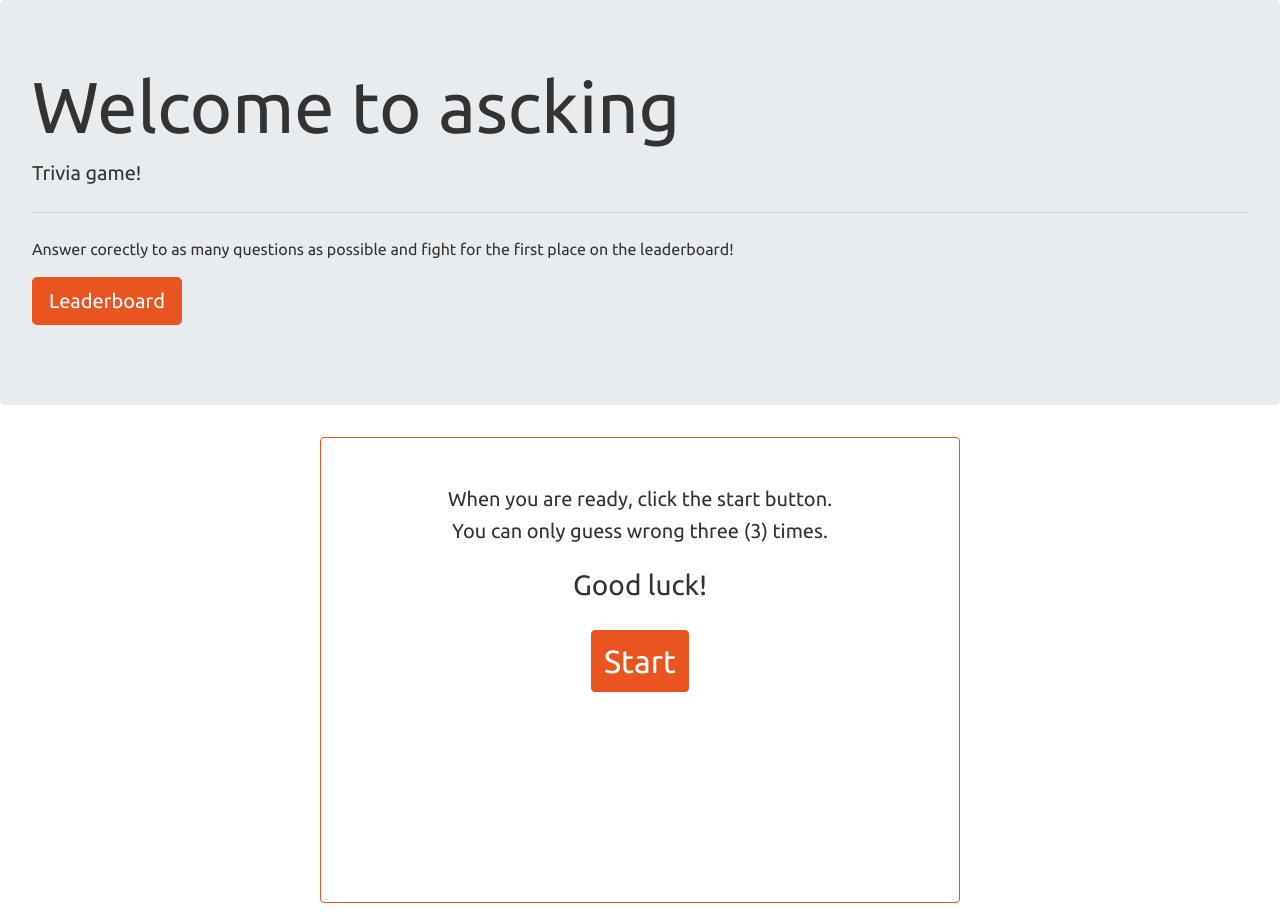
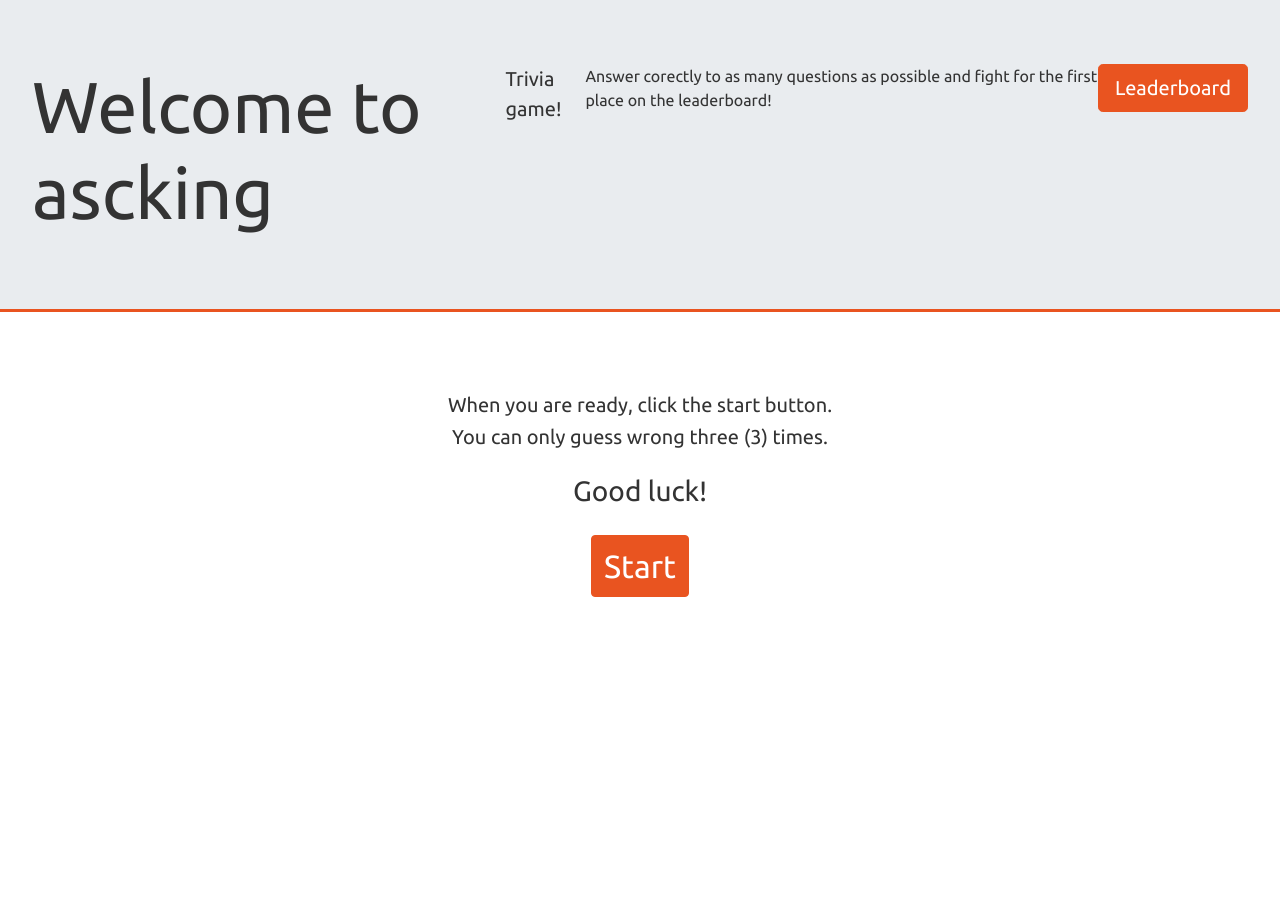
Before and after one commit to soare23/trivia, a Flask app: page / in a window 1280 px wide. Shown: the part 56-975 px from the top of the page. After the commit the page ends 653 px from the top, so only its background shows below. Run offline with Flask 2, Linux system fonts and the light colour scheme; some libraries are stand-ins or nearby versions.

Commit message:
design remake

```diff
--- a/static/index.css
+++ b/static/index.css
@@ -4,11 +4,27 @@
   letter-spacing: 1px;
 } */
 
+.jumbotron img {
+  margin: auto;
+  max-width: 100%;
+}
+
+.jumbotron {
+  display: flex;
+  height: fit-content;
+  border-bottom: solid var(--primary);
+  border-radius: 0;
+}
+
 .card-title {
   font-size: 2em !important;
   display: flex !important;
   justify-content: center !important;
   text-align: center !important;
+}
+
+.card {
+  border: none;
 }
 
 .options {
@@ -24,6 +40,9 @@
 
 .card-header {
   visibility: hidden;
+  background: var(--primary);
+  border-radius: 10px !important;
+  color: #fff;
 }
 
 .answer-info {
```
